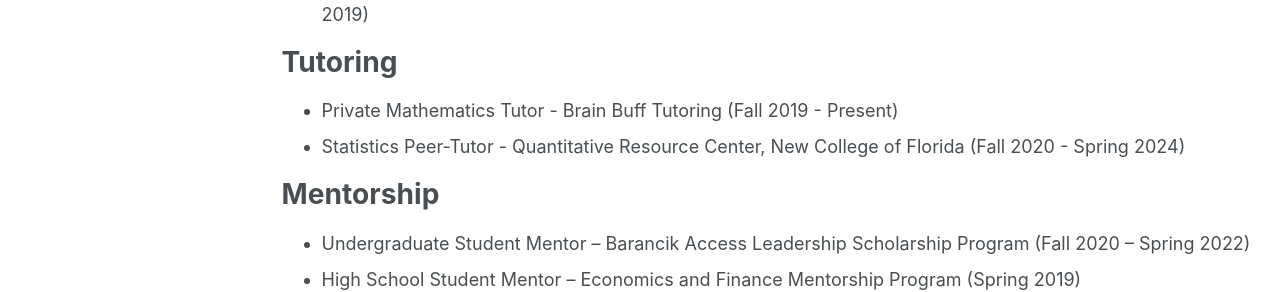
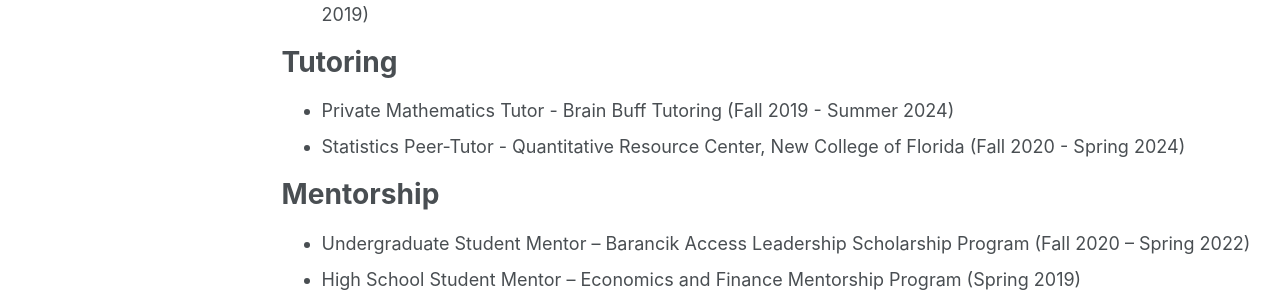
Before and after one commit to Joshuaingram/joshuaingram.github.io, a Jekyll site: the page built from _pages/teaching.md, in a window 1280 px wide and 1237 px high. Shown: the part 564-856 px from the top of the window. Built offline with Jekyll 4.4.1, drawn with Linux system fonts in a browser that asks for light colours; some web fonts are replaced.

Commit message:
Update teaching.md

```diff
--- a/_pages/teaching.md
+++ b/_pages/teaching.md
@@ -24,7 +24,7 @@ Teaching Assistantships
 
 Tutoring
 ======
-* Private Mathematics Tutor - Brain Buff Tutoring (Fall 2019 - Present)
+* Private Mathematics Tutor - Brain Buff Tutoring (Fall 2019 - Summer 2024)
 * Statistics Peer-Tutor - Quantitative Resource Center, New College of Florida (Fall 2020 - Spring 2024)
 
 Mentorship
```
